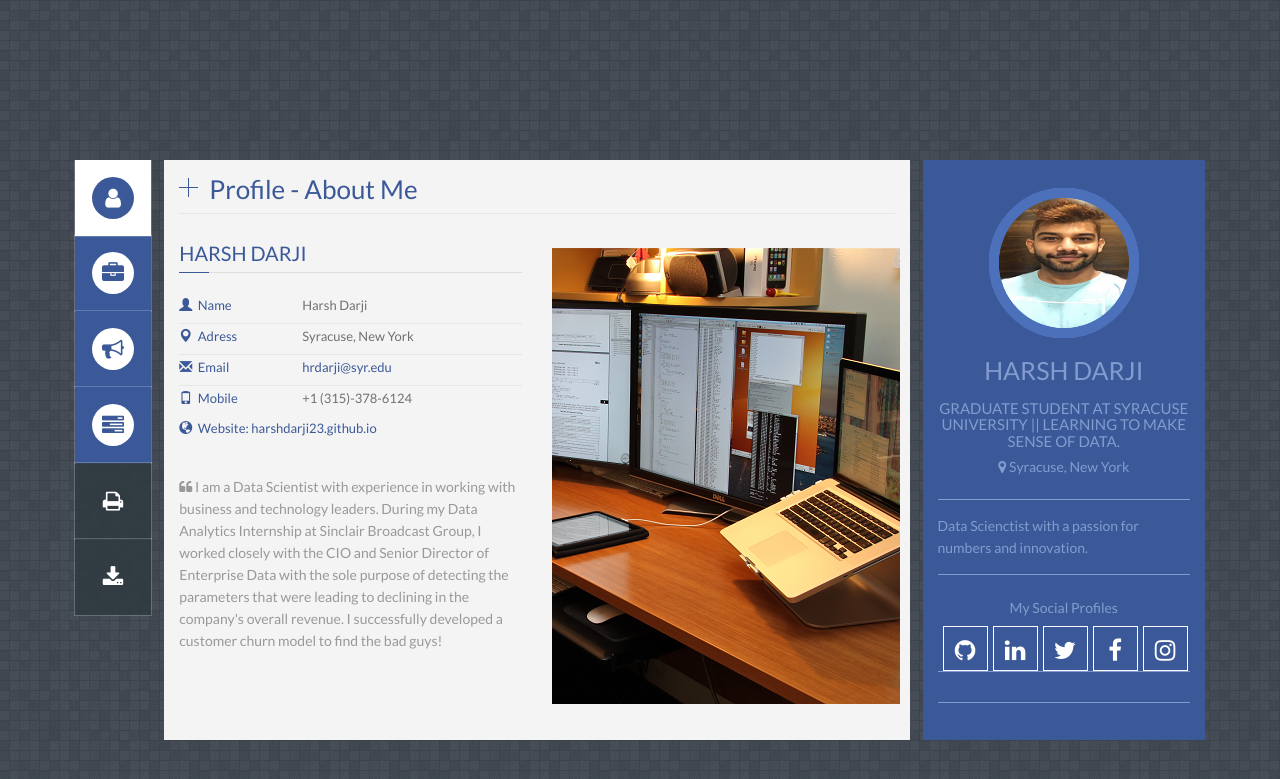
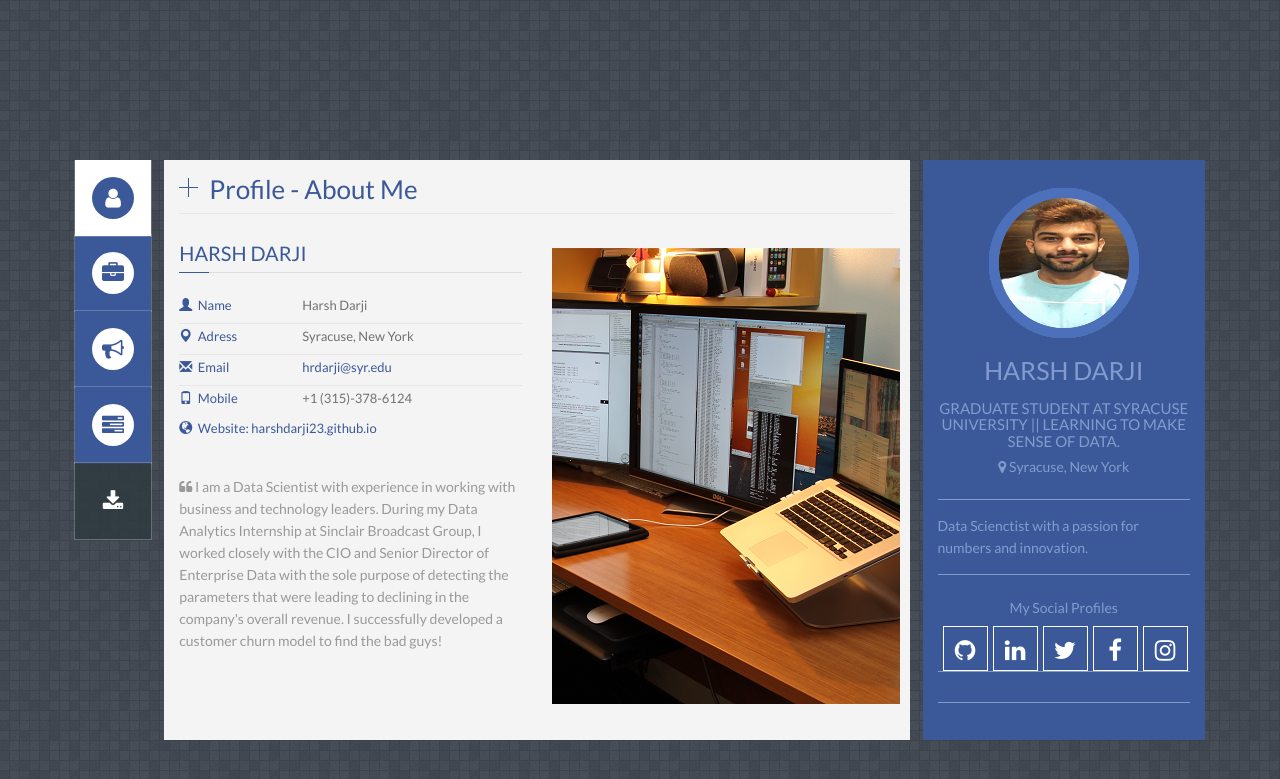
Before and after one commit to harshdarji23/harshdarji23.github.io, a Jekyll site: the page built from index.html, in a window 1280 px wide. Shown: the top 779 px of the page. Built offline with Jekyll 4.4.1, drawn with Linux system fonts in a browser that asks for light colours.

Commit message:
Update index.html

```diff
--- a/index.html
+++ b/index.html
@@ -146,8 +146,8 @@
 
 
 
-        <a href="#" id="print"><i class="fa fa-print icon_print"></i> </a>
-        <a href="#" id="downlowd"><i class="fa fa-download icon_print"></i> </a>
+       <!-- <a href="#" id="print"><i class="fa fa-print icon_print"></i> </a> -->
+        <a href=""https://drive.google.com/file/d/1YsmrJXBK2vvZhzfYpsEffNqfEB6JD5kL/view?usp=sharing" id="downlowd"><i class="fa fa-download icon_print"></i> </a>
     </ul>
     <!-- /resp-tabs-list -->
 
```
